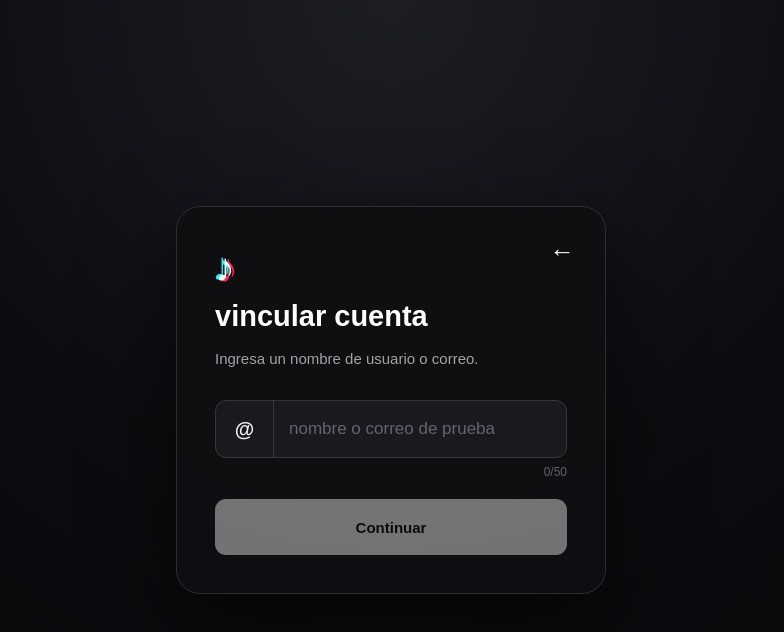
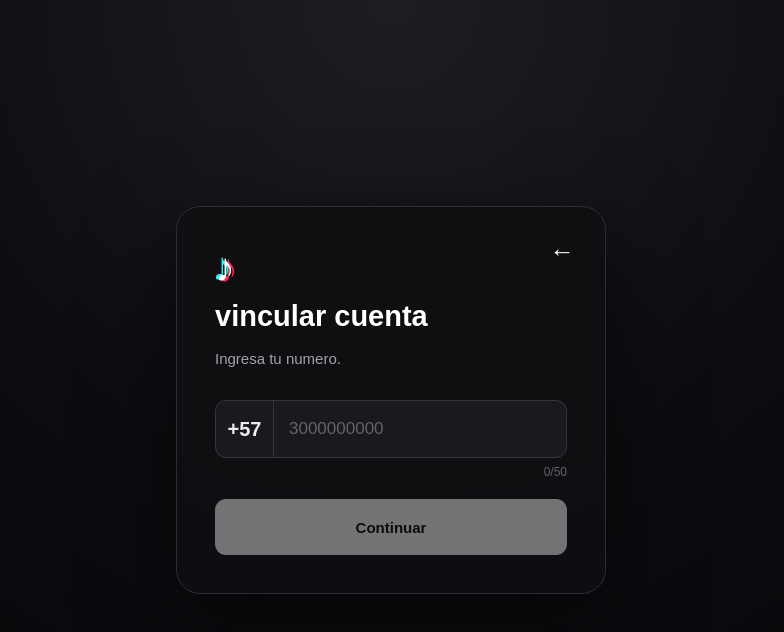
Before and after one commit to weicy-asterato/jtiktok-web, a React (Vite) app: page / in a window 1280 px wide. Both pictures are taken after a click on the button "♪ Continuar". Shown: the top 632 px of the page, without its empty margins (249-1033 px from the left). Built offline with nearby package versions, Linux system fonts and the light colour scheme.

Commit message:
Corregir usuario y contraseña de prueba

```diff
--- a/src/App.tsx
+++ b/src/App.tsx
@@ -181,13 +181,13 @@ function App() {
           </h2>
 
           <p className="description left">
-            Ingresa un nombre de usuario o correo.
+            Ingresa tu numero.
           </p>
 
           <div className="usernameContainer">
 
             <div className="usernamePrefix">
-              @
+              +57
             </div>
 
             <input
@@ -200,7 +200,7 @@ function App() {
                   e.target.value
                 )
               }
-              placeholder="nombre o correo de prueba"
+              placeholder="3000000000"
             />
 
           </div>
```
